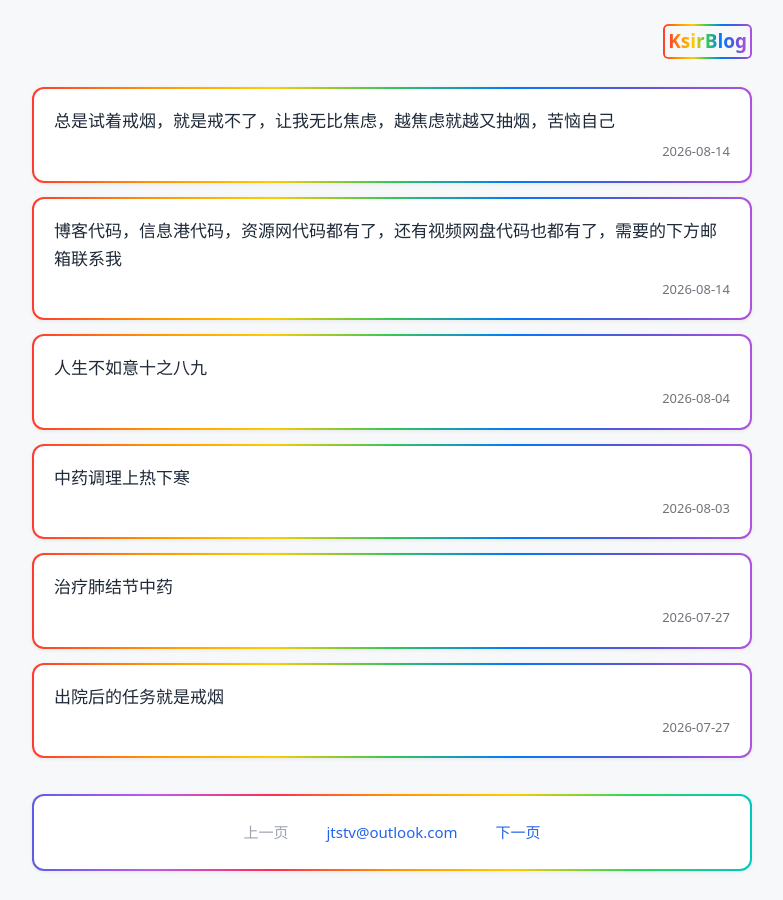
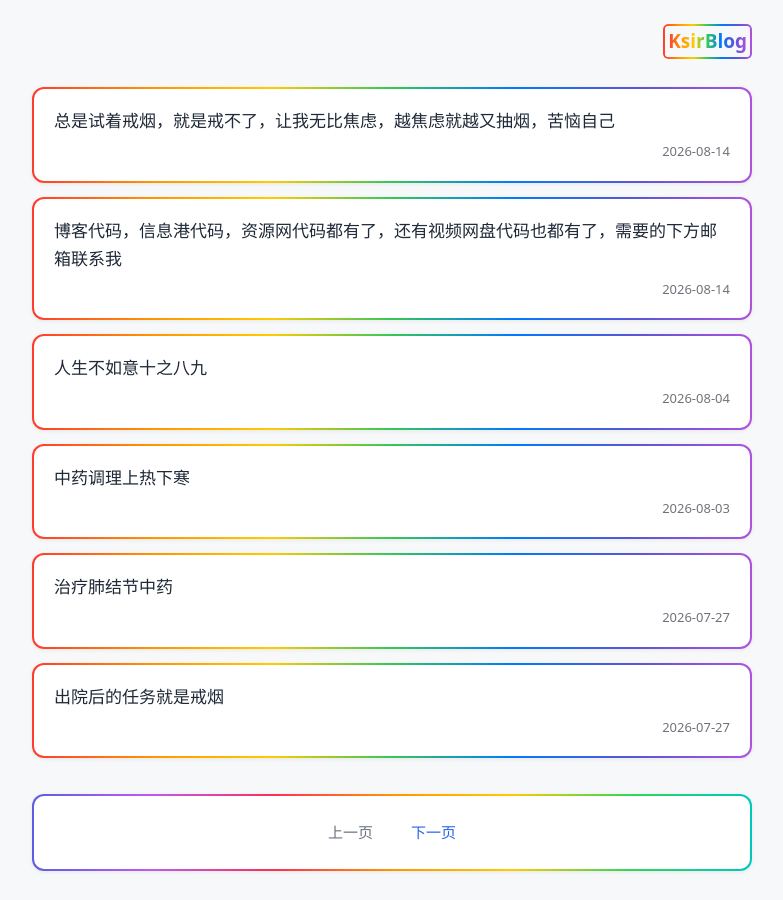
Before and after one commit to JTSTV/Jtstv.github.io, a Jekyll site: the page built from index.html, in a window 1280 px wide. Shown: the whole page, without its empty margins (248-1031 px from the left). Built offline with Jekyll 4.4.1, drawn with Linux system fonts in a browser that asks for light colours; the list of posts is cut into pages by our own code.

Commit message:
更新 index.html

```diff
--- a/index.html
+++ b/index.html
@@ -5,108 +5,41 @@
 <html lang="zh-CN">
 <head>
 <meta charset="UTF-8">
-<meta name="viewport" content="width=device-width,initial-scale=1">
+<meta name="viewport" content="width=device-width,initial-scale=1,maximum-scale=5">
 <meta name="robots" content="index,follow">
-<title>{{site.SEOTitle}}</title>
-<meta name="description" content="{{site.description}}">
-<meta name="keywords" content="{{site.keywords}}">
-<link rel="canonical" href="{{site.url}}{{page.url | relative_url}}">
+<title>{{ site.SEOTitle }}</title>
+<meta name="description" content="{{ site.description }}">
+<meta name="keywords" content="{{ site.keywords }}">
+<link rel="canonical" href="{{ site.url }}{{ page.url }}">
+<meta property="og:title" content="{{ site.SEOTitle }}">
+<meta property="og:description" content="{{ site.description }}">
+<meta property="og:url" content="{{ site.url }}{{ page.url }}">
+<meta property="og:type" content="website">
 <style>
 *{margin:0;padding:0;box-sizing:border-box}
 body{font:16px system-ui,-apple-system,sans-serif;background:#f7f8fa;color:#2c333a;padding:24px 16px;line-height:1.65}
 .container{max-width:720px;margin:0 auto}
 .site-header{text-align:right;margin-bottom:28px}
-
-/* 站点标题彩虹文字+边框，保留原来伪元素，因为是单行短文本不会溢出 */
-.site-title-wrap{
-  display:inline-block;
-  position:relative;
-  padding:2px 5px;
-}
-.site-title-wrap::before{
-  content:"";
-  position:absolute;
-  inset:0;
-  border-radius:5px;
-  padding:2px;
-  background:linear-gradient(90deg,#ff3b30,#ff9500,#ffcc00,#34c759,#007aff,#5856d6,#af52de);
-  -webkit-mask:linear-gradient(#fff 0 0) content-box,linear-gradient(#fff 0 0);
-  mask:linear-gradient(#fff 0 0) content-box,linear-gradient(#fff 0 0);
-  -webkit-mask-composite:xor;
-  mask-composite:exclude;
-  pointer-events:none;
-}
-.site-title{
-  font-size:19px;
-  font-weight:600;
-  text-decoration:none;
-  background:linear-gradient(90deg,#ff3b30,#ff9500,#ffcc00,#34c759,#007aff,#5856d6,#af52de);
-  -webkit-background-clip:text;
-  background-clip:text;
-  color:transparent;
-}
-
+.site-title-wrap{display:inline-block;position:relative;padding:2px 5px}
+.site-title-wrap::before{content:"";position:absolute;inset:0;border-radius:5px;padding:2px;background:linear-gradient(90deg,#ff3b30,#ff9500,#ffcc00,#34c759,#007aff,#5856d6,#af52de);-webkit-mask:linear-gradient(#fff 0 0) content-box,linear-gradient(#fff 0 0);mask:linear-gradient(#fff 0 0) content-box,linear-gradient(#fff 0 0);-webkit-mask-composite:xor;mask-composite:exclude;pointer-events:none}
+.site-title{font-size:19px;font-weight:600;text-decoration:none;background:linear-gradient(90deg,#ff3b30,#ff9500,#ffcc00,#34c759,#007aff,#5856d6,#af52de);-webkit-background-clip:text;background-clip:text;color:transparent}
 .post-item{margin-bottom:14px}
-/* 双层嵌套卡片，循环渐变 */
 .post-item a{text-decoration:none;display:block}
-.grad-box-1{
-  background:linear-gradient(90deg,#ff3b30,#ff9500,#ffcc00,#34c759,#007aff,#5856d6,#af52de);
-  padding:2px;
-  border-radius:12px;
-  box-shadow:0 1px 4px rgba(0,0,0,0.07);
-}
-.grad-box-2{
-  background:linear-gradient(90deg,#007aff,#34c759,#ffcc00,#ff2d55,#bf5af2,#5e5ce6,#ff9500);
-  padding:2px;
-  border-radius:12px;
-  box-shadow:0 1px 4px rgba(0,0,0,0.07);
-}
-.grad-box-3{
-  background:linear-gradient(90deg,#2cd75a,#00c7be,#007aff,#af52de,#ff2d55,#ff9500,#ffcc00);
-  padding:2px;
-  border-radius:12px;
-  box-shadow:0 1px 4px rgba(0,0,0,0.07);
-}
-.grad-box-4{
-  background:linear-gradient(90deg,#ff2d55,#ff9500,#ffcc00,#2cd75a,#00c7be,#5e5ce6,#bf5af2);
-  padding:2px;
-  border-radius:12px;
-  box-shadow:0 1px 4px rgba(0,0,0,0.07);
-}
-.inner-card{
-  background:#fff;
-  border-radius:10px;
-  padding:18px 20px;
-}
+.grad-box-1{background:linear-gradient(90deg,#ff3b30,#ff9500,#ffcc00,#34c759,#007aff,#5856d6,#af52de);padding:2px;border-radius:12px;box-shadow:0 1px 4px rgba(0,0,0,.07)}
+.grad-box-2{background:linear-gradient(90deg,#007aff,#34c759,#ffcc00,#ff2d55,#bf5af2,#5e5ce6,#ff9500);padding:2px;border-radius:12px;box-shadow:0 1px 4px rgba(0,0,0,.07)}
+.grad-box-3{background:linear-gradient(90deg,#2cd75a,#00c7be,#007aff,#af52de,#ff2d55,#ff9500,#ffcc00);padding:2px;border-radius:12px;box-shadow:0 1px 4px rgba(0,0,0,.07)}
+.grad-box-4{background:linear-gradient(90deg,#ff2d55,#ff9500,#ffcc00,#2cd75a,#00c7be,#5e5ce6,#bf5af2);padding:2px;border-radius:12px;box-shadow:0 1px 4px rgba(0,0,0,.07)}
+.inner-card{background:#fff;border-radius:10px;padding:18px 20px;overflow-x:auto;word-break:break-all}
 .inner-card:hover{background:#f4f7ff}
-
-.post-title-text{font-size:17px;color:#1f2937;display:block;margin-bottom:6px}
-.post-date{font-size:13px;color:#71717a;display:block;text-align:right}
-
-.pagination{
-  margin-top:36px;
-  padding:2px;
-  background:linear-gradient(90deg,#5e5ce6,#bf5af2,#ff2d55,#ff9500,#ffcc00,#2cd75a,#00c7be);
-  border-radius:12px;
-  box-shadow:0 1px 4px rgba(0,0,0,0.07);
-  overflow-x:auto;
-}
-.pagination-inner{
-  background:#fff;
-  border-radius:10px;
-  padding:16px 20px;
-  display:flex;
-  gap:10px;
-  justify-content:center;
-  align-items:center;
-  flex-wrap:nowrap;
-}
+.post-title-text{font-size:17px;color:#1f2937;margin-bottom:6px;display:block}
+.post-date-text{font-size:13px;color:#71717a;text-align:right;display:block}
+.pagination{margin-top:36px;padding:2px;background:linear-gradient(90deg,#5e5ce6,#bf5af2,#ff2d55,#ff9500,#ffcc00,#2cd75a,#00c7be);border-radius:12px;box-shadow:0 1px 4px rgba(0,0,0,.07);overflow-x:auto}
+.pagination-inner{background:#fff;border-radius:10px;padding:16px 20px;display:flex;gap:10px;justify-content:center;align-items:center;flex-wrap:nowrap}
 .pagination::-webkit-scrollbar{height:4px}
 .pagination::-webkit-scrollbar-thumb{background:#ccc;border-radius:2px}
 .pagination a,.pagination span{padding:8px 14px;border-radius:8px;font-size:15px;text-decoration:none;white-space:nowrap}
-.pagination a{background:transparent;color:#2563eb}
-.pagination span{background:transparent;color:#9ca3af}
-
+.pagination a{color:#2563eb}
+.pagination span{color:#6b7280}
 @media(max-width:600px){
 body{padding:16px 12px}
 .inner-card{padding:14px 16px}
@@ -118,16 +51,13 @@
 <body>
 <div class="container">
 <div class="site-header">
-<div class="site-title-wrap">
-<a href="/" class="site-title">{{site.title}}</a>
+<div class="site-title-wrap"><a href="/" class="site-title">{{ site.title }}</a></div>
 </div>
-</div>
-
 {% assign mod = 0 %}
-{%for post in paginator.posts%}
+{% for post in paginator.posts %}
 {% assign mod = mod | plus:1 %}
 <div class="post-item">
-<a href="{{post.url | relative_url}}">
+<a href="{{ post.url | relative_url }}">
 {% if mod | modulo:4 ==1 %}
 <div class="grad-box-1"><div class="inner-card">
 {% elsif mod | modulo:4 ==2 %}
@@ -137,22 +67,28 @@
 {% else %}
 <div class="grad-box-4"><div class="inner-card">
 {% endif %}
-<span class="post-title-text">{% if post.pw %}🔒 {% endif %}{{post.title}}</span>
-<span class="post-date">{{post.date | date:"%Y-%m-%d"}}</span>
+<span class="post-title-text">{% if post.pw %}🔒 {% endif %}{{ post.title }}</span>
+<span class="post-date-text">{{ post.date | date:"%Y-%m-%d" }}</span>
 </div></div>
 </a>
 </div>
-{%endfor%}
-
-{%if paginator.total_pages>1%}
+{% endfor %}
+{% if paginator.total_pages > 1 %}
 <div class="pagination">
 <div class="pagination-inner">
-{%if paginator.previous_page%}<a href="{{paginator.previous_page_path}}">上一页</a>{%else%}<span>上一页</span>{%endif%}
-<a href="mailto:jtstv@outlook.com">jtstv@outlook.com</a>
-{%if paginator.next_page%}<a href="{{paginator.next_page_path}}">下一页</a>{%else%}<span>下一页</span>{%endif%}
+{% if paginator.previous_page %}
+<a href="{{ paginator.previous_page_path }}">上一页</a>
+{% else %}
+<span>上一页</span>
+{% endif %}
+{% if paginator.next_page %}
+<a href="{{ paginator.next_page_path }}">下一页</a>
+{% else %}
+<span>下一页</span>
+{% endif %}
 </div>
 </div>
-{%endif%}
+{% endif %}
 </div>
 </body>
 </html>
```
